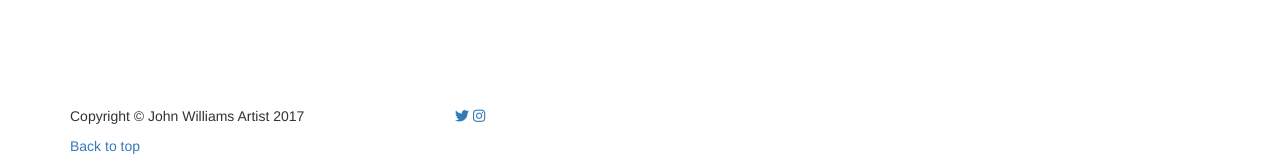
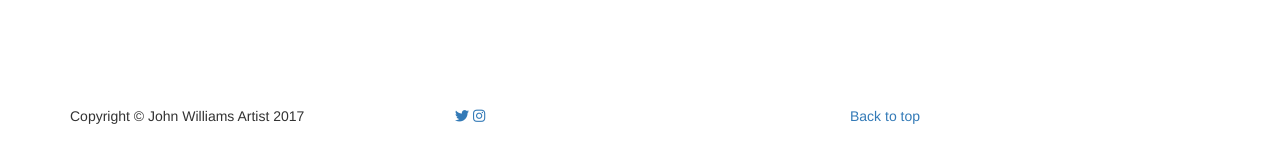
Before and after one commit to jyus/Jekyll_Template, a Jekyll site: the page built from index.html, in a window 1280 px wide and 900 px high, scrolled down 960 px. Shown: the part 734-897 px from the top of the window. Built offline with Jekyll 4.4.1, drawn with Linux system fonts in a browser that asks for light colours; nearby versions of some CDN libraries; library files that are not in the unit come from our copies; after the commit the page ends 1830 px from its top, so only the background shows below that.

Commit message:
initial commit

```diff
--- a/_layouts/default.html
+++ b/_layouts/default.html
@@ -79,7 +79,7 @@
                 <div class="col-md-4">
                     <span class="copyright">Copyright &copy; John Williams Artist 2017</span>
                 </div>
-                <div class="col-md-6">
+                <div class="col-md-4">
                     <ul class="list-inline social-buttons">
                             <a href="https://twitter.com/JhnWllmsArtist" target="_blank"> <li class="fa fa-twitter"></li></i></a>
 
```
